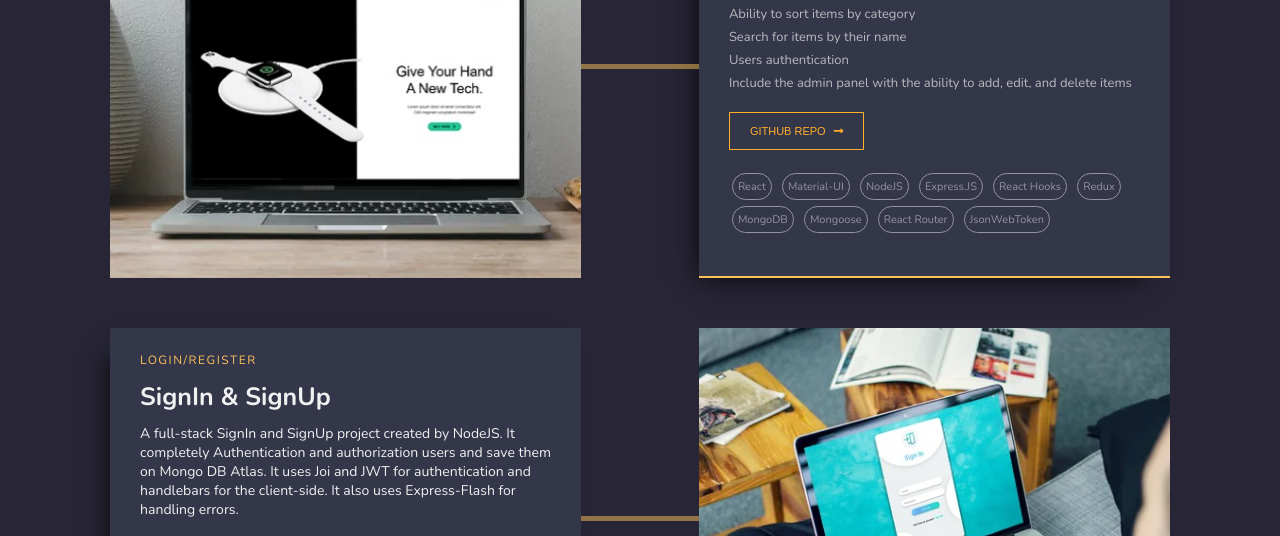
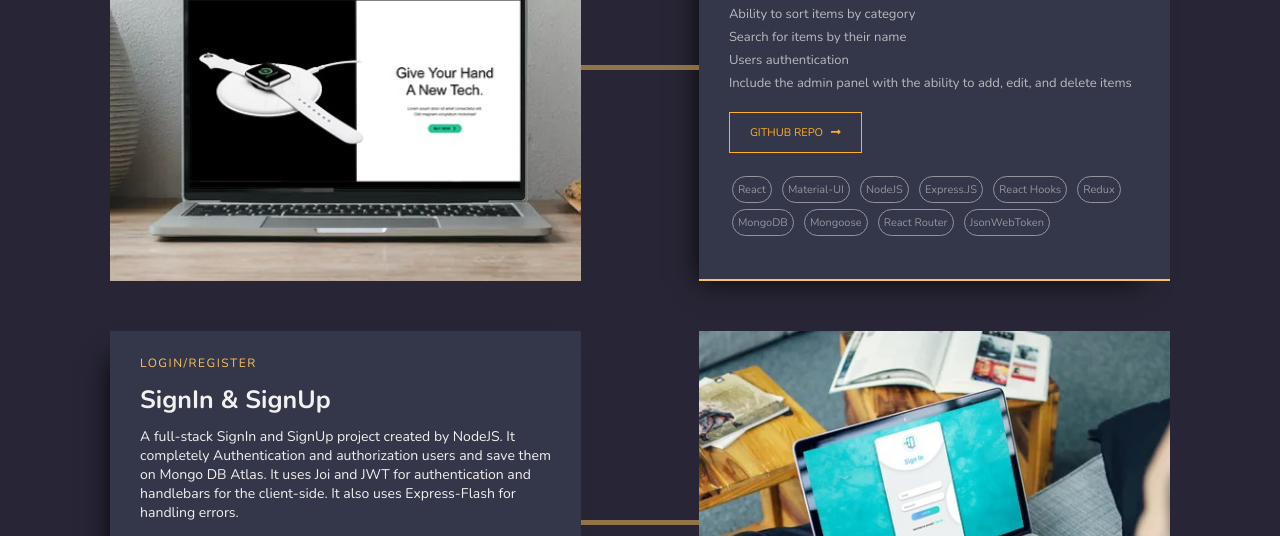
Before and after one commit to Masoud-Yari/My-Portfolio, a plain HTML site: page index.html in a window 1280 px wide. Shown: the part 1190-1726 px from the top of the page. Drawn offline with nearby package versions, Linux system fonts and the light colour scheme; some packages are replaced by stand-ins of ours; a script that the page names is missing.

Commit message:
fix github link

```diff
--- a/css/styles.css
+++ b/css/styles.css
@@ -439,6 +439,26 @@ section.projects .content-wrapper .ability-list li {
   margin-bottom: 0.5rem;
 }
 
+section.projects .content-wrapper .github-btn {
+  display: inline-block;
+  padding: 1.2rem 2rem;
+  background-color: inherit;
+  border: 1px solid #FFAF2A;
+  color: #FFAF2A;
+  font-size: 1.1rem;
+  text-transform: uppercase;
+  font-weight: 100;
+  -webkit-transition: all 0.5s ease;
+  transition: all 0.5s ease;
+  cursor: pointer;
+  outline: none;
+}
+
+section.projects .content-wrapper .github-btn:hover{
+  background-color: #FFAF2A;
+  color: #1f1f1f;
+}
+
 section.projects .content-wrapper .github-btn i {
   margin-left: 5px;
 }
--- a/index.html
+++ b/index.html
@@ -108,7 +108,7 @@
                         <li>Users authentication</li>
                         <li>Include the admin panel with the ability to add, edit, and delete items</li>
                     </ul>
-                    <button class="github-btn">Github Repo <i class="fas fa-long-arrow-alt-right"></i></button>
+                    <a class="github-btn" target="_blank" >Github Repo <i class="fas fa-long-arrow-alt-right"></i></a>
                     <ul class="package-list">
                         <li>React</li>
                         <li>Material-UI</li>
@@ -127,7 +127,7 @@
                     <h4>SignIn & SignUp</h4>
                     <p>A full-stack SignIn and SignUp project created by NodeJS. It completely Authentication and authorization users and save them on Mongo DB Atlas. It uses Joi and JWT for authentication and handlebars for the client-side. It also uses Express-Flash for handling errors. </p>
 
-                    <button class="github-btn" href="https://github.com/Masoud-Yari/Register-Login-Form" >Github Repo <i class="fas fa-long-arrow-alt-right"></i></button>
+                    <a class="github-btn" target="_blank" href="https://github.com/Masoud-Yari/Register-Login-Form" >Github Repo <i class="fas fa-long-arrow-alt-right"></i></a>
                     <ul class="package-list">
                         <li>NodeJS</li>
                         <li>Express.JS</li>
@@ -157,7 +157,7 @@
                         <li>List of transactions</li>
                         <li>Having chart</li>
                     </ul>
-                    <button class="github-btn" href="https://github.com/Masoud-Yari/Budget-App">Github Repo <i class="fas fa-long-arrow-alt-right"></i></button>
+                    <a class="github-btn" target="_blank" href="https://github.com/Masoud-Yari/Budget-App">Github Repo <i class="fas fa-long-arrow-alt-right"></i></a>
                     <ul class="package-list">
                         <li>React</li>
                         <li>React Hooks</li>
@@ -180,7 +180,6 @@
                 <div class="my-info">
                     <h1>Masoud Yari</h1>
                     <p>I am a full-stack Web developer based in Tehran. I love to work as a developer because I enjoy solving problems, found an easy and better solution for it. I enjoy collaborating with teams and embracing the intricacies. </p><p>If you are interested in my projects or if you have any suggestions let me know. The following is a list of some of the skills I learned.</p>
-                    <a href="#">See Resume<i class="fas fa-long-arrow-alt-right"></i></a>
                 </div>
             </div>
             <!-- skills -->
```
